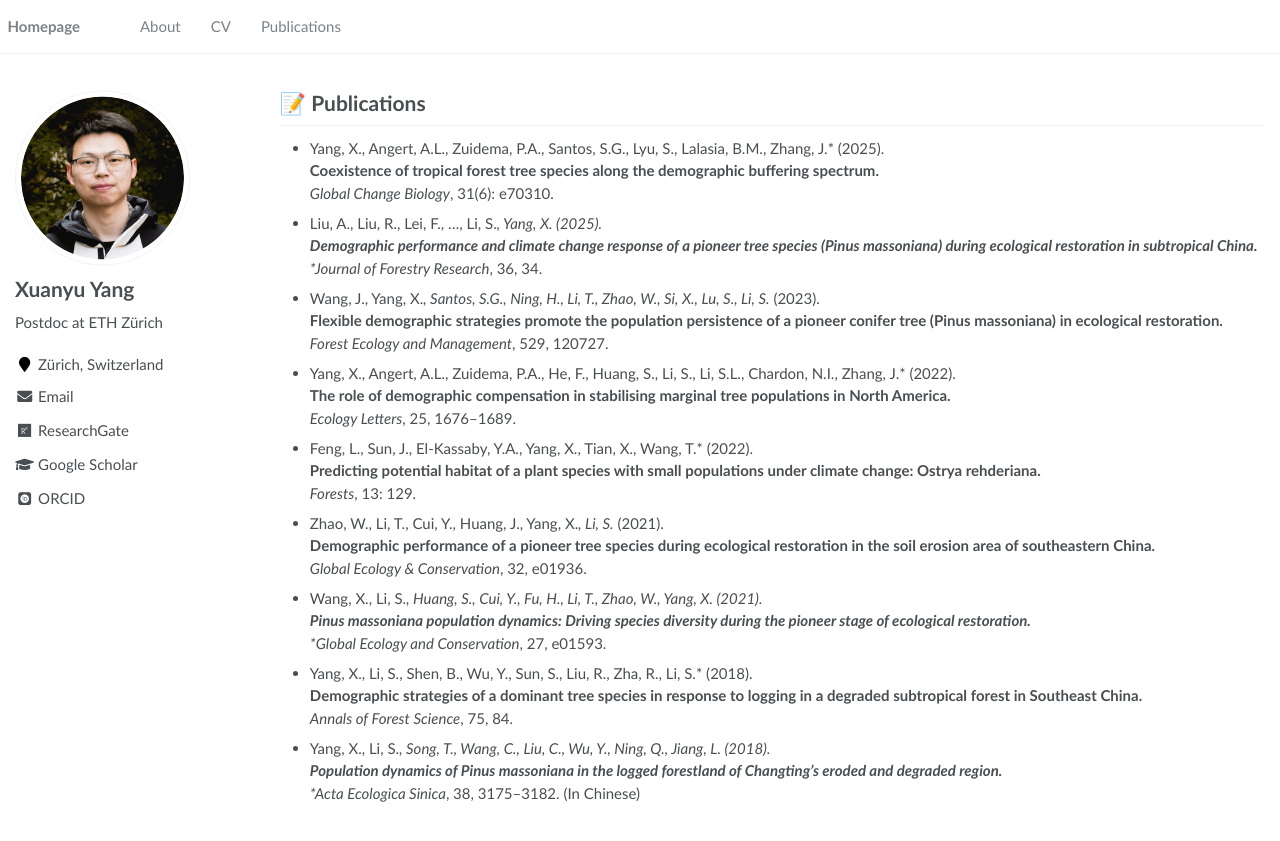
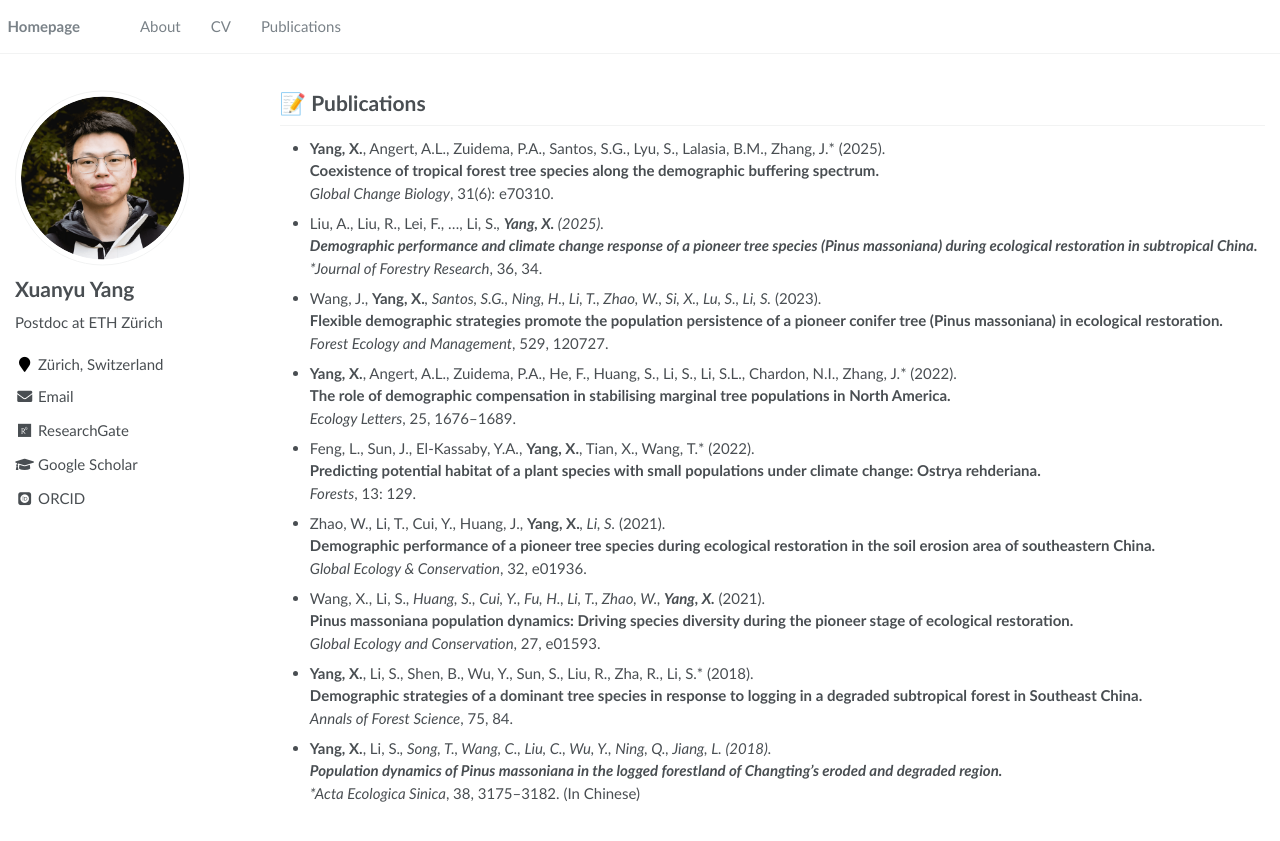
Before and after one commit to Xianyu-Yang/xianyu-yang.github.io, a Jekyll site: the page built from _pages/publications.md, in a window 1280 px wide. Shown: the top 841 px of the page. Built offline with Jekyll 4.4.1, drawn with Linux system fonts in a browser that asks for light colours; some web fonts are replaced.

```diff
--- a/_pages/publications.md
+++ b/_pages/publications.md
@@ -6,38 +6,38 @@ author_profile: true
 ---
 
 # 📝 Publications
-- Yang, X., Angert, A.L., Zuidema, P.A., Santos, S.G., Lyu, S., Lalasia, B.M., Zhang, J.* (2025).
+- **Yang, X.**, Angert, A.L., Zuidema, P.A., Santos, S.G., Lyu, S., Lalasia, B.M., Zhang, J.* (2025).
   **Coexistence of tropical forest tree species along the demographic buffering spectrum.**
   *Global Change Biology*, 31(6): e70310.
 
-- Liu, A., Liu, R., Lei, F., …, Li, S.*, Yang, X. (2025).
+- Liu, A., Liu, R., Lei, F., …, Li, S.*, **Yang, X.** (2025).
   **Demographic performance and climate change response of a pioneer tree species (Pinus massoniana) during ecological restoration in subtropical China.**
   *Journal of Forestry Research*, 36, 34.
 
-- Wang, J., Yang, X.*, Santos, S.G., Ning, H., Li, T., Zhao, W., Si, X., Lu, S., Li, S.* (2023).
+- Wang, J., **Yang, X.***, Santos, S.G., Ning, H., Li, T., Zhao, W., Si, X., Lu, S., Li, S.* (2023).
   **Flexible demographic strategies promote the population persistence of a pioneer conifer tree (Pinus massoniana) in ecological restoration.**
   *Forest Ecology and Management*, 529, 120727.
 
-- Yang, X., Angert, A.L., Zuidema, P.A., He, F., Huang, S., Li, S., Li, S.L., Chardon, N.I., Zhang, J.* (2022).
+- **Yang, X.**, Angert, A.L., Zuidema, P.A., He, F., Huang, S., Li, S., Li, S.L., Chardon, N.I., Zhang, J.* (2022).
   **The role of demographic compensation in stabilising marginal tree populations in North America.**
   *Ecology Letters*, 25, 1676–1689.
 
-- Feng, L., Sun, J., El-Kassaby, Y.A., Yang, X., Tian, X., Wang, T.* (2022).
+- Feng, L., Sun, J., El-Kassaby, Y.A., **Yang, X.**, Tian, X., Wang, T.* (2022).
   **Predicting potential habitat of a plant species with small populations under climate change: Ostrya rehderiana.**
   *Forests*, 13: 129.
 
-- Zhao, W., Li, T., Cui, Y., Huang, J., Yang, X.*, Li, S.* (2021).
+- Zhao, W., Li, T., Cui, Y., Huang, J., **Yang, X.***, Li, S.* (2021).
   **Demographic performance of a pioneer tree species during ecological restoration in the soil erosion area of southeastern China.**
   *Global Ecology & Conservation*, 32, e01936.
 
-- Wang, X., Li, S.*, Huang, S., Cui, Y., Fu, H., Li, T., Zhao, W., Yang, X. (2021).
+- Wang, X., Li, S.*, Huang, S., Cui, Y., Fu, H., Li, T., Zhao, W., **Yang, X.*** (2021).
   **Pinus massoniana population dynamics: Driving species diversity during the pioneer stage of ecological restoration.**
   *Global Ecology and Conservation*, 27, e01593.
 
-- Yang, X., Li, S., Shen, B., Wu, Y., Sun, S., Liu, R., Zha, R., Li, S.* (2018).
+- **Yang, X.**, Li, S., Shen, B., Wu, Y., Sun, S., Liu, R., Zha, R., Li, S.* (2018).
   **Demographic strategies of a dominant tree species in response to logging in a degraded subtropical forest in Southeast China.**
   *Annals of Forest Science*, 75, 84.
 
-- Yang, X., Li, S.*, Song, T., Wang, C., Liu, C., Wu, Y., Ning, Q., Jiang, L. (2018).
+- **Yang, X.**, Li, S.*, Song, T., Wang, C., Liu, C., Wu, Y., Ning, Q., Jiang, L. (2018).
   **Population dynamics of Pinus massoniana in the logged forestland of Changting’s eroded and degraded region.**
   *Acta Ecologica Sinica*, 38, 3175–3182. (In Chinese)
```
